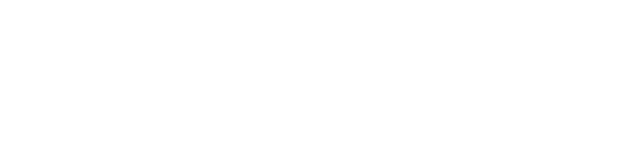
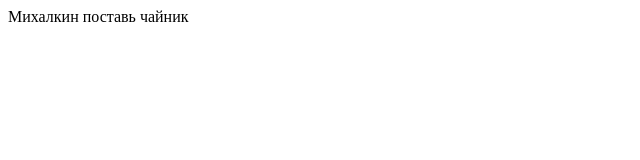
Before and after one commit to KateGurina/one, a plain HTML site: page index.htm in a window 1280 px wide. Shown: the whole page, without its empty margins (0-640 px from the left). Drawn offline with Linux system fonts and the light colour scheme.

Commit message:
Update index.htm

```diff
--- a/index.htm
+++ b/index.htm
@@ -1,8 +1,8 @@
 <html>
 <head>
-<title>my page
-</title>
+<title>my page</title>
 </head>
 <body>
+  <p> Михалкин поставь чайник </p>
 </body>
 </html>
```
